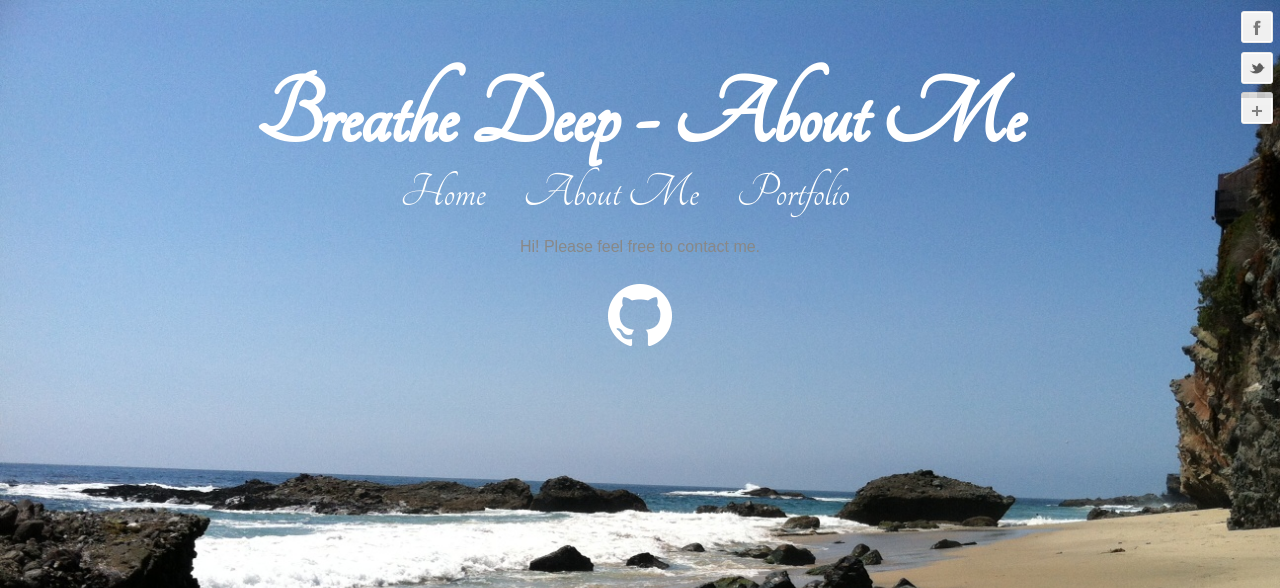
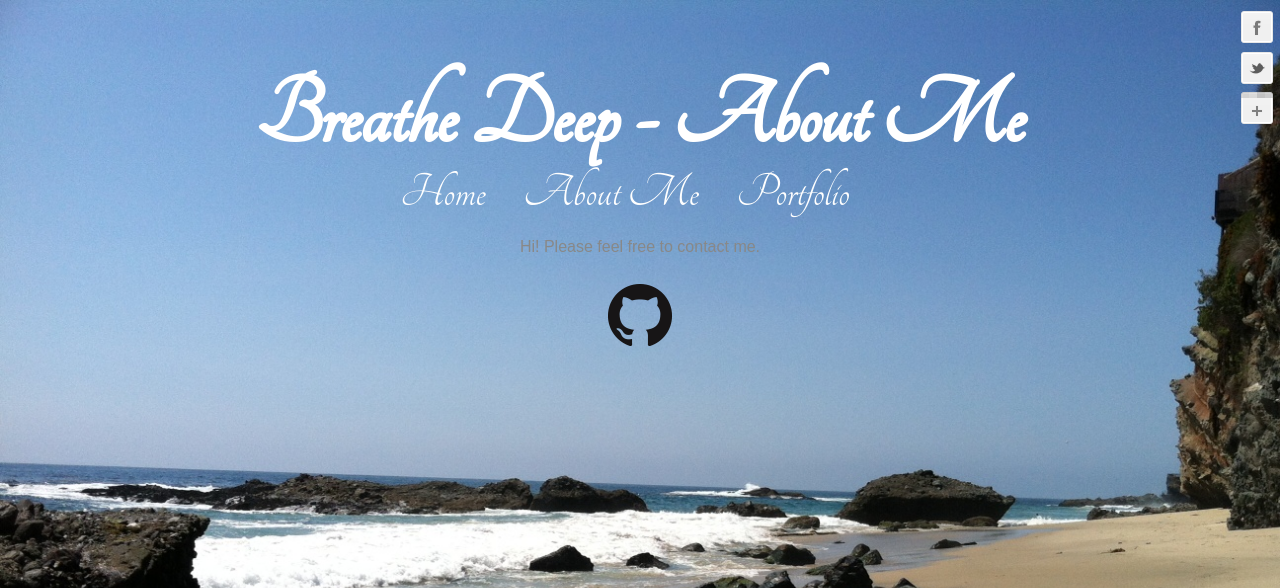
Before and after one commit to JisuKim82/portfolio, a PHP site: page /about_me.html in a window 1280 px wide. Shown: the top 588 px of the page. Run offline with PHP 8.4, Linux system fonts and the light colour scheme; some web fonts are replaced.

Commit message:
Fix image not loading

```diff
--- a/about_me.html
+++ b/about_me.html
@@ -48,7 +48,7 @@
 			</div>
 
 			<a href="https://github.com/JisuKim82" target='_blank'>
-				<img src="images/GitHub-Mark-Light-64px.png" alt="GitHub" width="64" height="64">
+				<img src="images/GitHub-Mark-64px.png" alt="GitHub" width="64" height="64">
 			</a>
 		</div>
 
--- a/css/style.css
+++ b/css/style.css
@@ -11,7 +11,7 @@
 }
 
 #background2 {
-	background-image: url(../images/laguna.JPG);
+	background-image: url(../images/laguna.JPG); /*changed laguna.jpg -> laguna.JPG (was case sensitive)*/
 	/*opacity: .5; */
 	background-size: 100%;
 	background-repeat: no-repeat;
```
